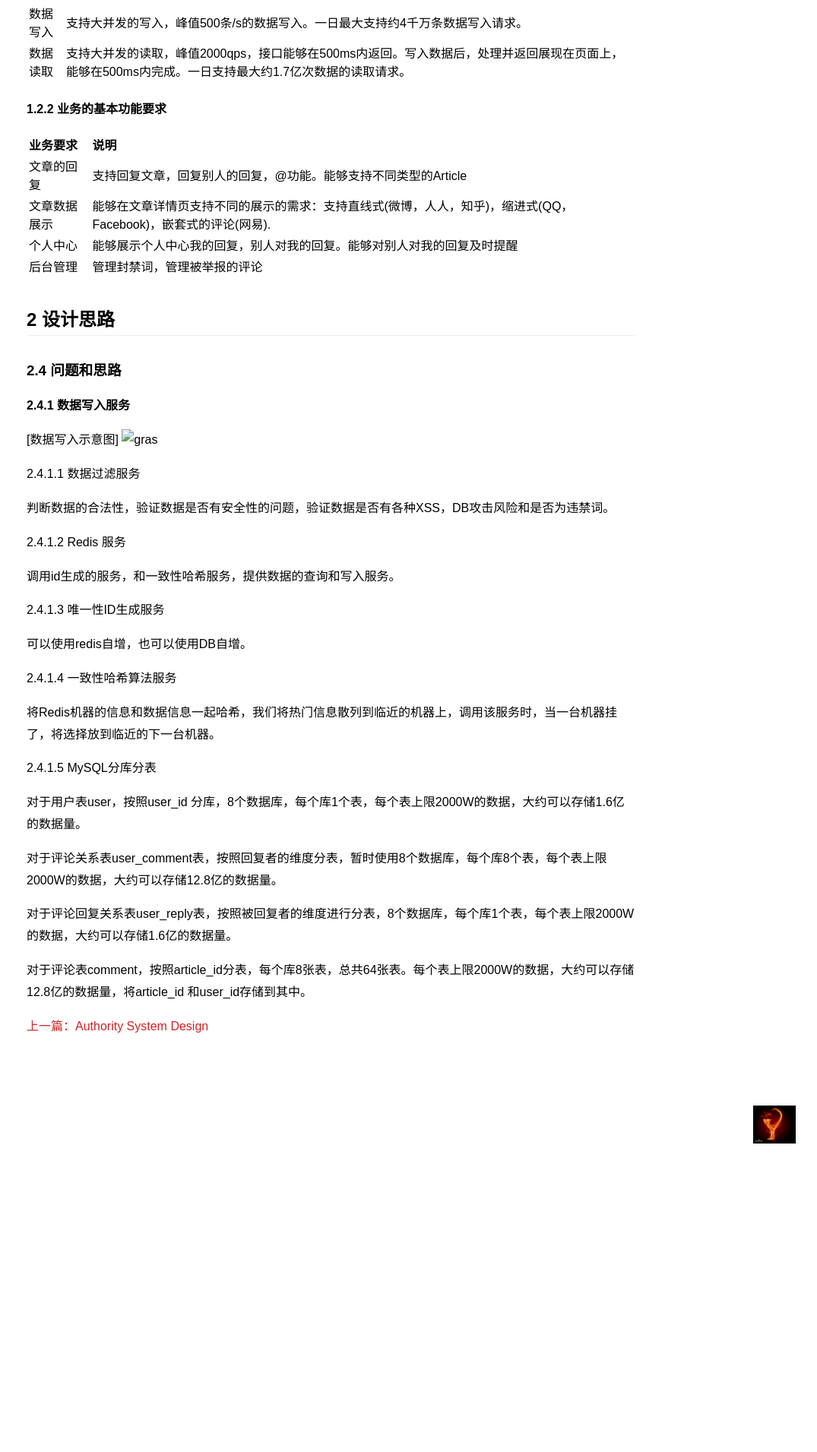
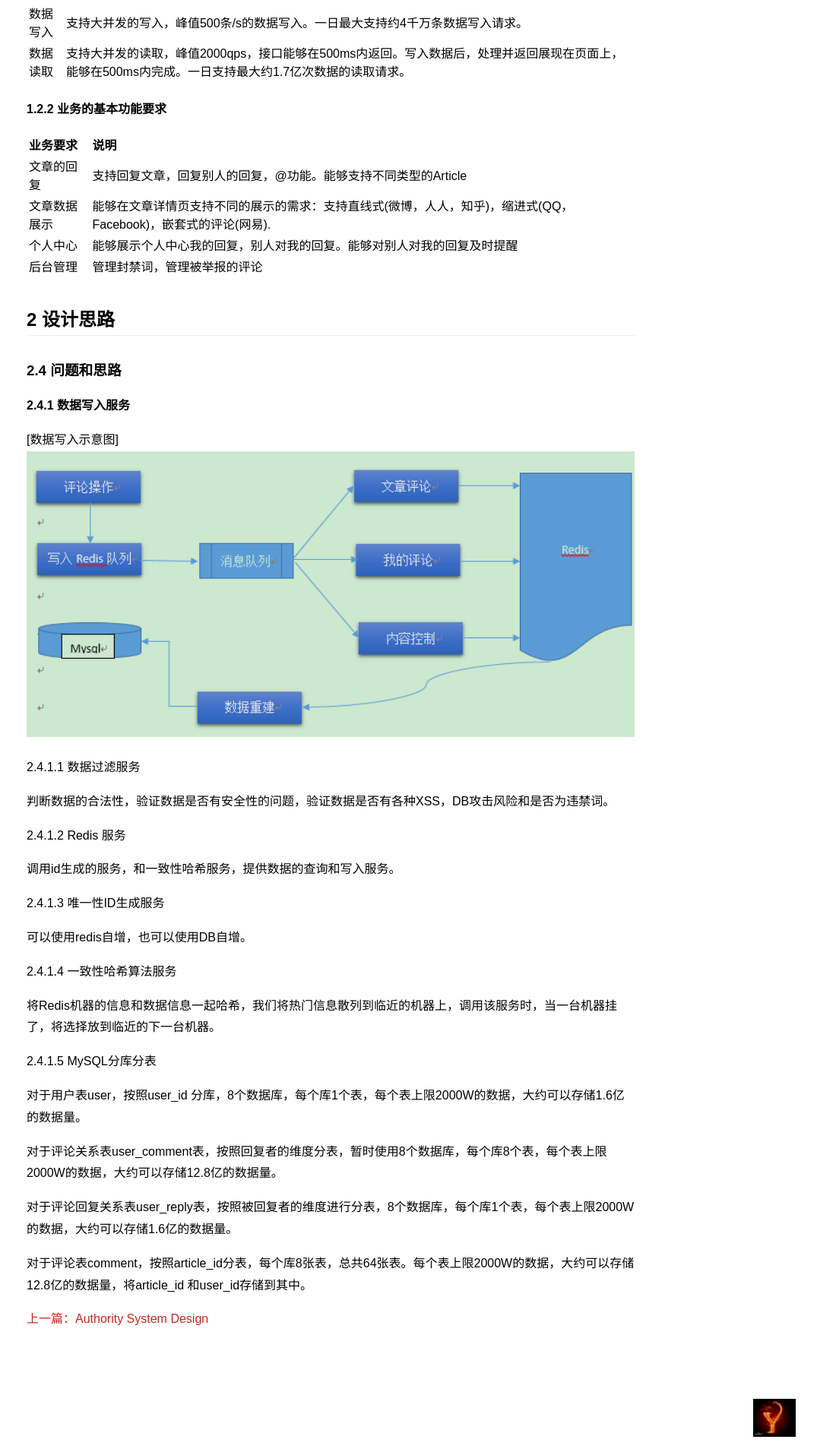
Before and after one commit to yinhaomin/yinhaomin.github.io, a Jekyll site: the page built from _posts/2016-04-01-Common Comment System Design.md, in a window 1280 px wide. Shown: the part 697-2608 px from the top of the page at 76% size, without its empty margins (205-1280 px from the left). Built offline with Jekyll 4.4.1, drawn with Linux system fonts in a browser that asks for light colours; comment, search, counter and statistics services are not loaded; before the commit the page ends 2222 px from its top, so only the background shows below that.

Commit message:
Update 2016-04-01-Common Comment System Design.md

```diff
--- a/_posts/2016-04-01-Common Comment System Design.md
+++ b/_posts/2016-04-01-Common Comment System Design.md
@@ -38,7 +38,7 @@ keywords: Comment,评论系统,系统设计
 
 #### <a id="related-service"></a>2.4.1 数据写入服务
 [数据写入示意图]
-![gras](/postsImages/1-评论写入流程.png)
+![gras](/images/postsImages/1-评论写入流程.png)
 
 2.4.1.1 数据过滤服务
 
```
